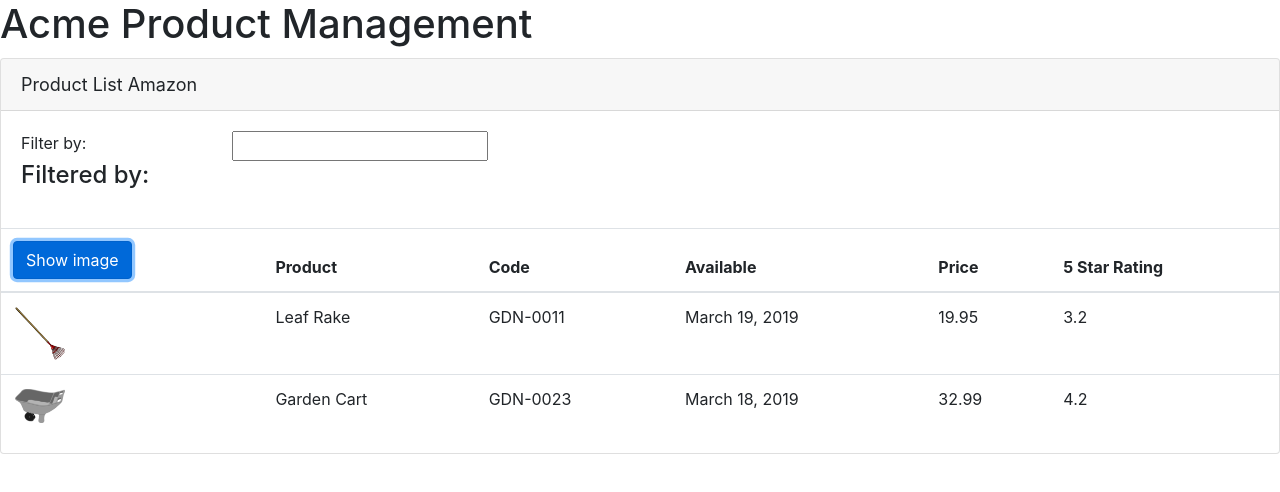
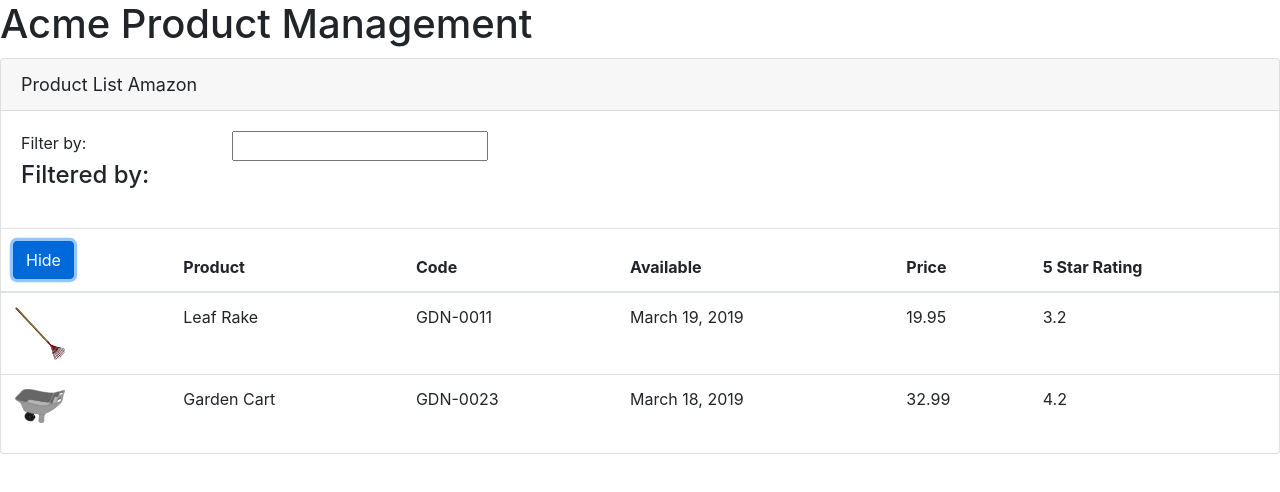
Before and after one commit to RaduTudorIon/Angular-products, an Angular app: page / in a window 1280 px wide. Both pictures are taken after a click on the button "Show image". Shown: the top 492 px of the page. Built offline with nearby package versions, Linux system fonts and the light colour scheme.

Commit message:
Code commit

```diff
--- a/src/app/products/product-list.component.html
+++ b/src/app/products/product-list.component.html
@@ -24,8 +24,9 @@
             <thead>
                 <tr>
                     <th>
-                        <button class='btn btn-primary'>
-                            Show image
+                        <button class='btn btn-primary'
+                            (click)='toggleImage()'>
+                            {{showImage ? 'Hide' : 'Show image'}}
                         </button>
                     </th>
 
@@ -39,7 +40,8 @@
             <tbody>
                 <tr *ngFor='let product of products'>
                     <td>
-                        <img [src]='product.imageUrl'
+                        <img *ngIf='showImage'
+                         [src]='product.imageUrl'
                         [title]='product.productName'
                         [style.width.px] = 'imageWidth'
                         [style.margin.px] = 'imageMargin'>
--- a/src/app/products/product-list.component.ts
+++ b/src/app/products/product-list.component.ts
@@ -9,6 +9,7 @@
     pageTitle: string = 'Product List Amazon';
     imageWidth: number =  50;
     imageMargin: number = 2;
+    showImage: boolean = false;
     products: any[]=[  {
         "productId": 1,
         "productName": "Leaf Rake",
@@ -29,4 +30,9 @@
         "starRating": 4.2,
         "imageUrl": "assets/images/garden_cart.png"
       }];
+
+      toggleImage(): void
+      {
+          this.showImage = !this.showImage;
+      }
 }
```
